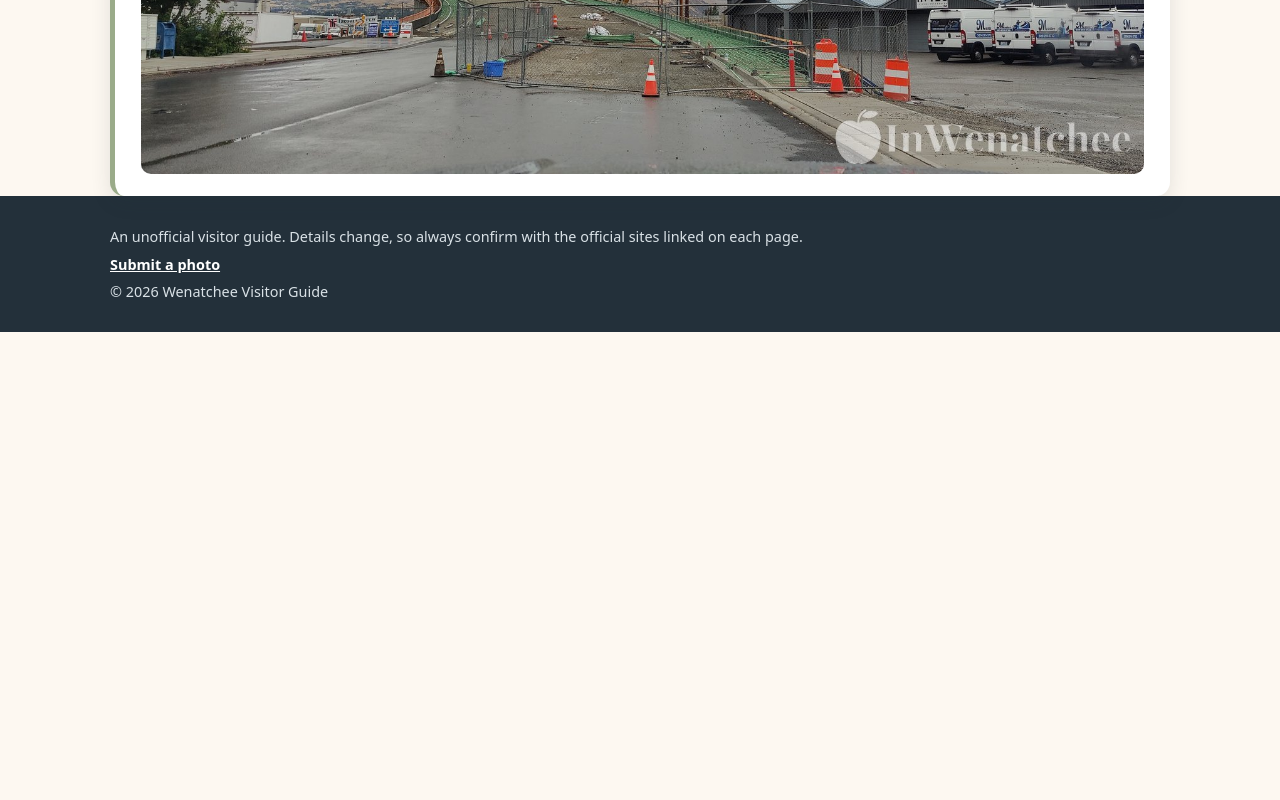
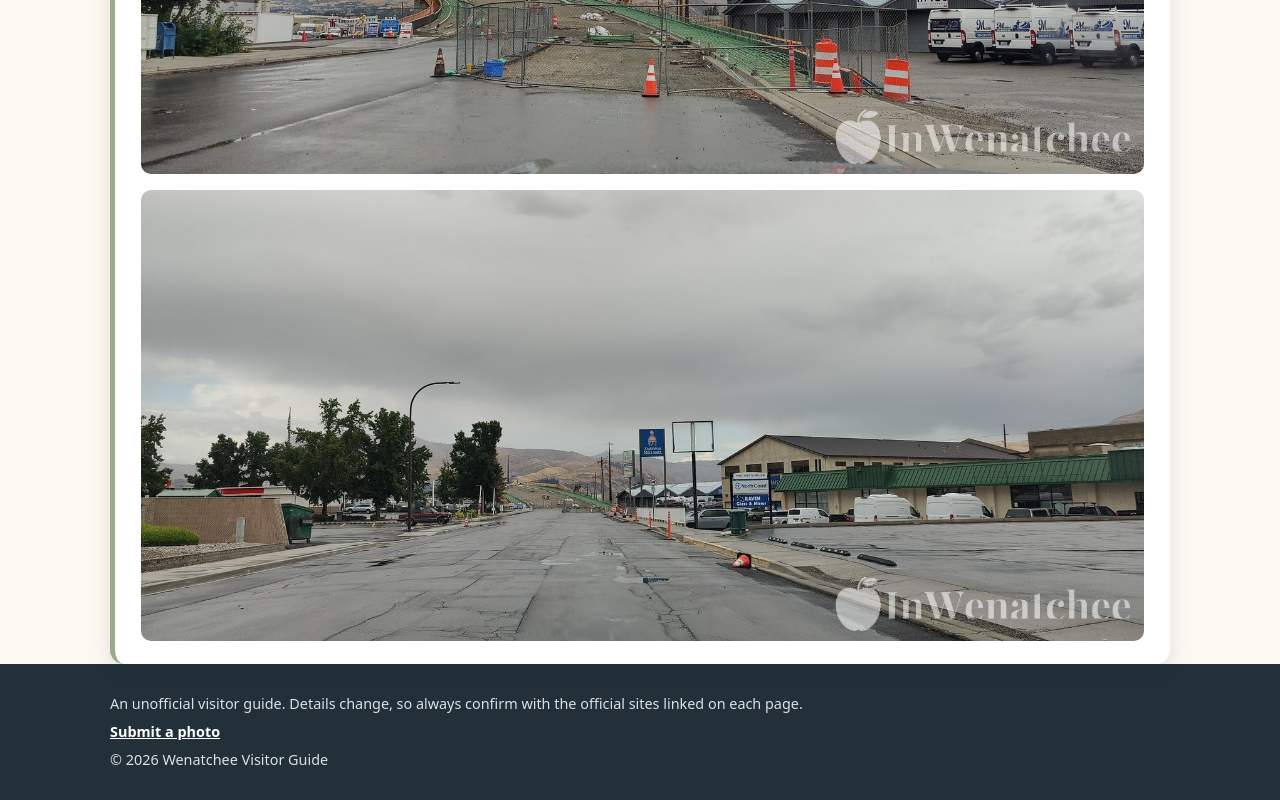
Before and after one commit to jbriggs31/Inwenatchee, a plain HTML site: page building.html in a window 1280 px wide. Shown: the part 2912-3712 px from the top of the page. Before the commit the page ends 3244 px from the top, so only its background shows below. Drawn offline with Linux system fonts and the light colour scheme.

Commit message:
Add the Miller Street view next to the overpass photo.
Both pictures stay in the same gallery so the lightbox moves between them.

Co-authored-by: jbriggs31 <jbriggs31@users.noreply.github.com>

```diff
--- a/building.html
+++ b/building.html
@@ -67,6 +67,7 @@
         <p>The new Miller Street railroad overpass in Wenatchee, shown here in November 2026 as it nears completion.</p>
         <div class="photos">
           <img src="images/miller-overpass.jpg" width="1600" height="720" loading="lazy" alt="Miller Street railroad overpass nearing completion, November 2026">
+          <img src="images/miller-street-view.jpg" width="1600" height="720" loading="lazy" alt="Looking down Miller Street toward the new railroad overpass, November 2026">
         </div>
       </article>
     </section>
```
Also changed, not shown: images/miller-street-view.jpg (added).
